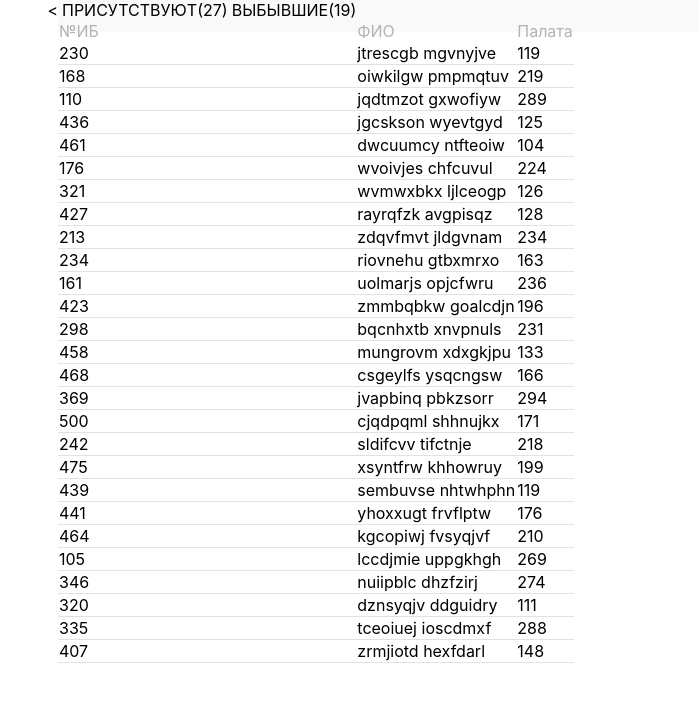
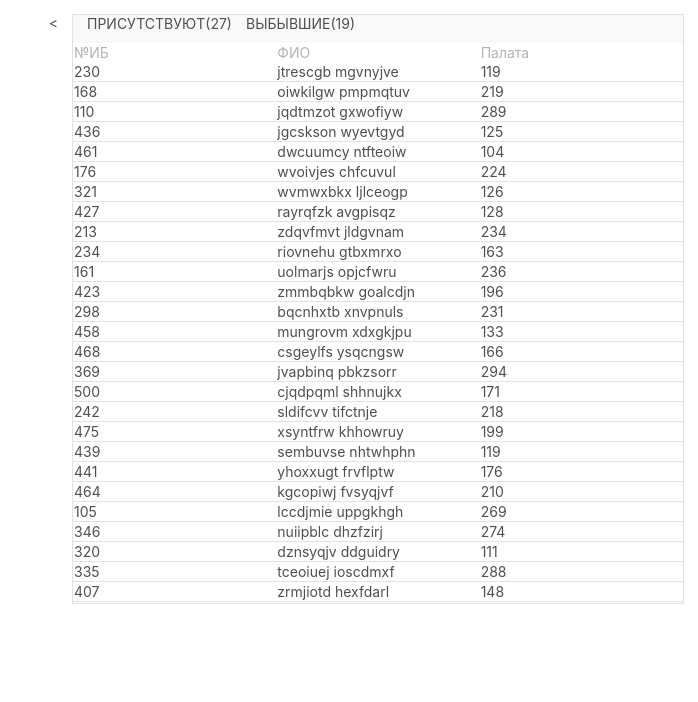
Before and after one commit to Mankur11/patient-list, a React (Create React App) app: page / in a window 1280 px wide. Shown: the top 702 px of the page, without its empty margins (582-1280 px from the left). Built offline with nearby package versions, Linux system fonts and the light colour scheme.

Commit message:
split of windows, styling

```diff
--- a/src/containers/PatientList.js
+++ b/src/containers/PatientList.js
@@ -17,8 +17,8 @@ class PatientList extends Component {
         tabSelectedRoom: 'Палата'
     };
 
-    componentDidMount() {
-        async function parser(url) {
+
+    async parser(url) {
         return await fetch(url)
             .then(response => response.json())
             .then(responseData => {
@@ -27,20 +27,13 @@ class PatientList extends Component {
             .catch(error => console.warn(error));
     }
 
-        parser("/data/presentList.json").then(responseData => this.setState({presentData: responseData}));
-        parser("/data/quittingList.json").then(responseData => this.setState({quittingData: responseData}));
 
+    componentDidMount() {
+        this.parser("/data/presentList.json").then(responseData => this.setState({presentData: responseData}));
+        this.parser("/data/quittingList.json").then(responseData => this.setState({quittingData: responseData}));
     }
 
-    numberOfPresentAndRetired(data) {
-        let number = 0;
-        for (let key in data) {
-            number++;
-        }
-        return number;
-    }
-
-    isSelectedPatient(item) {
+    selectedPatientHandler(item) {
         this.setState({
             diagnosis: item.diagnosis,
             historyNumber: item.historyNumber,
@@ -53,20 +46,20 @@ class PatientList extends Component {
         });
     }
 
-    isClickedArrowButton() {
+    clickedArrowButtonHandler() {
         let selected = !this.state.patientSelected;
         this.setState({
             patientSelected: selected
         });
     }
 
-    isSelectedPresentPatient() {
+    selectedPresentPatientHandler() {
         this.setState({
             tabSelectedRoom: 'Палата'
         })
     }
 
-    isSelectedRetiredPatient() {
+    selectedRetiredPatientHandler() {
         this.setState({
             tabSelectedRoom: 'Причина выбытия'
         })
@@ -74,16 +67,17 @@ class PatientList extends Component {
 
     patientData(presentDataArr, retiredDataArr) {
         return (
+            <div className={classes.patientListWrapper}>
+                <div className={classes.patientListHeader}>
+                    <span className={classes.cursorStyle} onClick={() => this.selectedPresentPatientHandler()}>
+                        ПРИСУТСТВУЮТ({presentDataArr.length})
+                    </span>
+                    <span className={classes.cursorStyle} onClick={() => this.selectedRetiredPatientHandler()}>
+                        ВЫБЫВШИЕ({retiredDataArr.length})
+                    </span>
+                </div>
+
                 <table>
-                <div className={classes.patientListHeader}>
-                    <tr>
-                        <a className={classes.cursorStyle} onClick={() => this.isSelectedPresentPatient()}>
-                            ПРИСУТСТВУЮТ({this.numberOfPresentAndRetired(this.state.presentData)})
-                        </a>
-                        <a className={classes.cursorStyle} onClick={() => this.isSelectedRetiredPatient()}>
-                            ВЫБЫВШИЕ({this.numberOfPresentAndRetired(this.state.quittingData)})
-                        </a>
-                    </tr>
                     <tr className={classes.greyFont}>
                         <td>№ИБ</td>
                         <td>ФИО</td>
@@ -91,40 +85,45 @@ class PatientList extends Component {
                     </tr>
                     {this.state.tabSelectedRoom === 'Палата' ?
                         presentDataArr.map(item => (
-                            <tr className={classes.patient}>
-                                <td onClick={() => this.isSelectedPatient(item)}>{item.historyNumber} </td>
-                                <td onClick={() => this.isSelectedPatient(item)}>{item.firstName} {item.lastName}</td>
-                                <td onClick={() => this.isSelectedPatient(item)}>{item.bedNumber}</td>
+                            <tr onClick={() => this.selectedPatientHandler(item)} className={classes.patient}>
+                                <td>{item.historyNumber} </td>
+                                <td>{item.firstName} {item.lastName}</td>
+                                <td>{item.bedNumber}</td>
                             </tr>
                         ))
                         :
                         retiredDataArr.map(item => (
-                            <tr className={classes.patient}>
-                                <td onClick={() => this.isSelectedPatient(item)}>{item.historyNumber}</td>
-                                <td onClick={() => this.isSelectedPatient(item)}>{item.firstName} {item.lastName}</td>
-                                <td onClick={() => this.isSelectedPatient(item)}>{item.cause}</td>
+                            <tr onClick={() => this.selectedPatientHandler(item)} className={classes.patient}>
+                                <td>{item.historyNumber}</td>
+                                <td>{item.firstName} {item.lastName}</td>
+                                <td>{item.cause}</td>
                             </tr>
                         ))
                     }
+                </table>
             </div>
-            </table>
         )
     }
 
     patientInfo = () => {
         return (
-            <div>
+            <div className={classes.patientInfoWrapper}>
                 <div className={classes.patientInfoHeader}>
                     <div><a>Информация о пациенте</a></div>
-                    <div className={classes.cursorStyle} href={''} onClick={() => this.isClickedArrowButton()}>&#60;</div>
+                    <div className={classes.cursorStyle}
+                         onClick={() => this.clickedArrowButtonHandler()}>&#60;</div>
                 </div>
 
                 <table>
-                    <td>
-                        <tr>ФИО {this.state.firstName} {this.state.lastName}</tr>
-                        <tr>Возраст {this.state.birthDate}</tr>
-                        <tr>Диагноз {this.state.diagnosis}</tr>
-                    </td>
+                    <tr>
+                        <td>ФИО {this.state.firstName} {this.state.lastName}</td>
+                    </tr>
+                    <tr>
+                        <td>Возраст {this.state.birthDate}</td>
+                    </tr>
+                    <tr>
+                        < td> Диагноз {this.state.diagnosis}</td>
+                    </tr>
                 </table>
             </div>
         )
@@ -134,7 +133,8 @@ class PatientList extends Component {
         return (
             <div>
                 <div className={classes.emptyPatientInfoHeader}>
-                    <div className={classes.cursorStyle} href={''} onClick={() => this.isClickedArrowButton()}>&#60;</div>
+                    <div className={classes.cursorStyle}
+                         onClick={() => this.clickedArrowButtonHandler()}>&#60;</div>
                 </div>
                 <table>
 
--- a/src/containers/PatientList.module.css
+++ b/src/containers/PatientList.module.css
@@ -1,6 +1,24 @@
 .PatientListWrapper {
     width: 100%;
     display: flex;
+    height: 42em;
+    font-size:14px;
+    color: #4f4f4f;
+}
+
+.patientInfoWrapper {
+    border: 1px solid #3398cc;
+    height:100%;
+    margin-left: 1em;
+    margin-top: 1em;
+}
+
+.patientListWrapper {
+    border: 1px solid #e2e2e2;
+    min-height: 100%;
+    margin-left: 1em;
+    margin-right: 1em;
+    margin-top: 1em;
 }
 
 .emptyPatientInfoHeader {
@@ -8,6 +26,7 @@
     width: 100%;
     height: 2em;
     justify-content: flex-end;
+    margin-top: 1em;
 }
 
 .cursorStyle {
@@ -27,9 +46,9 @@
     justify-content: space-between;
 }
 
-.patientInfoHeader a {
+.patientInfoHeader span {
     text-decoration: none;
-    margin-left: 1em;
+    margin-top: 1em;
 }
 
 .greyFont {
@@ -46,11 +65,11 @@
     background-color: #b3b3b3;
 }
 
-.patientListHeader > a:hover {
+.patientListHeader > span:hover {
     border-bottom: 2px solid #3398cc;
 }
 
-.patientListHeader > a {
+.patientListHeader > span {
     margin-left: 1em;
     text-decoration: none;
 }
```
Also changed, not shown: 1 other file (tests, documents, lock files or other folders). Lines whose indentation alone changed are shown as unchanged.
